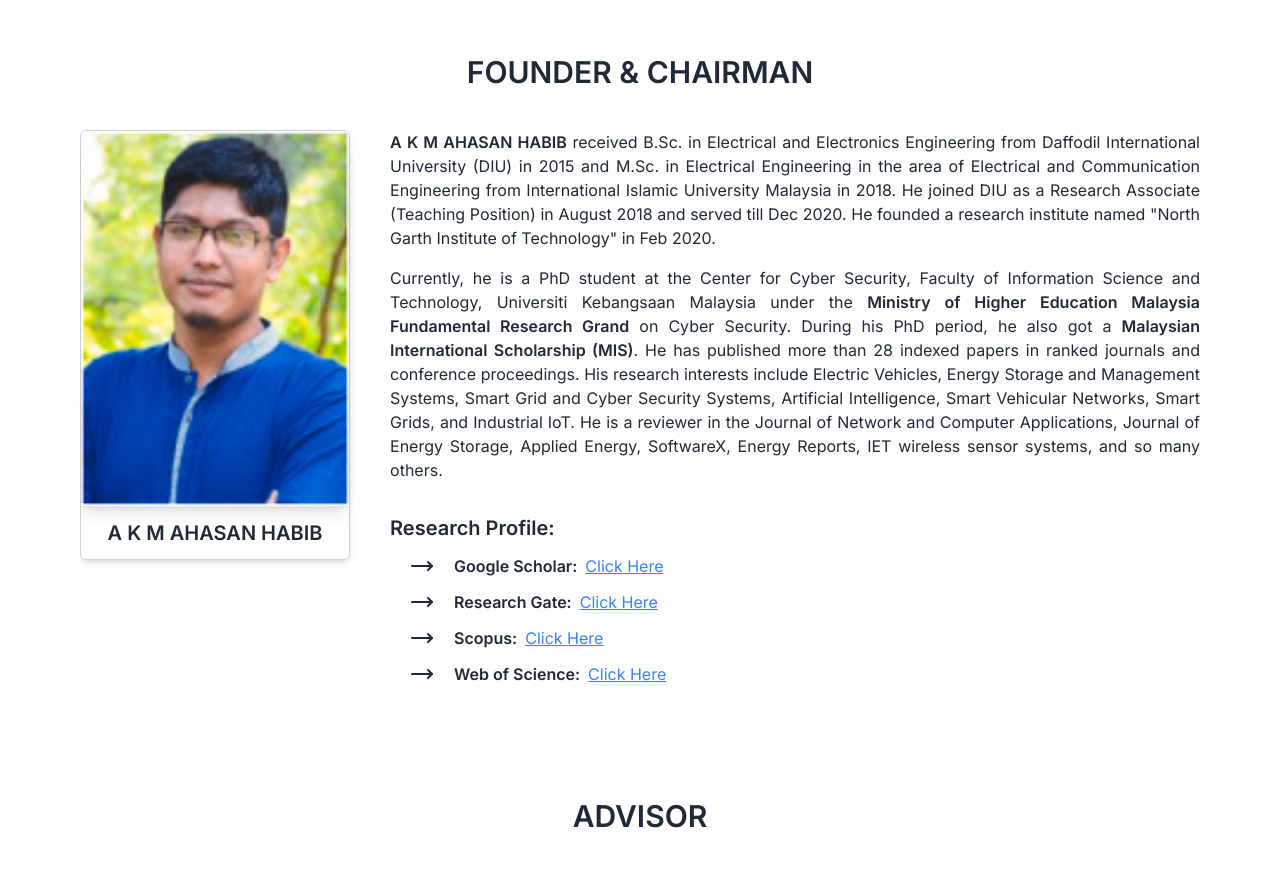
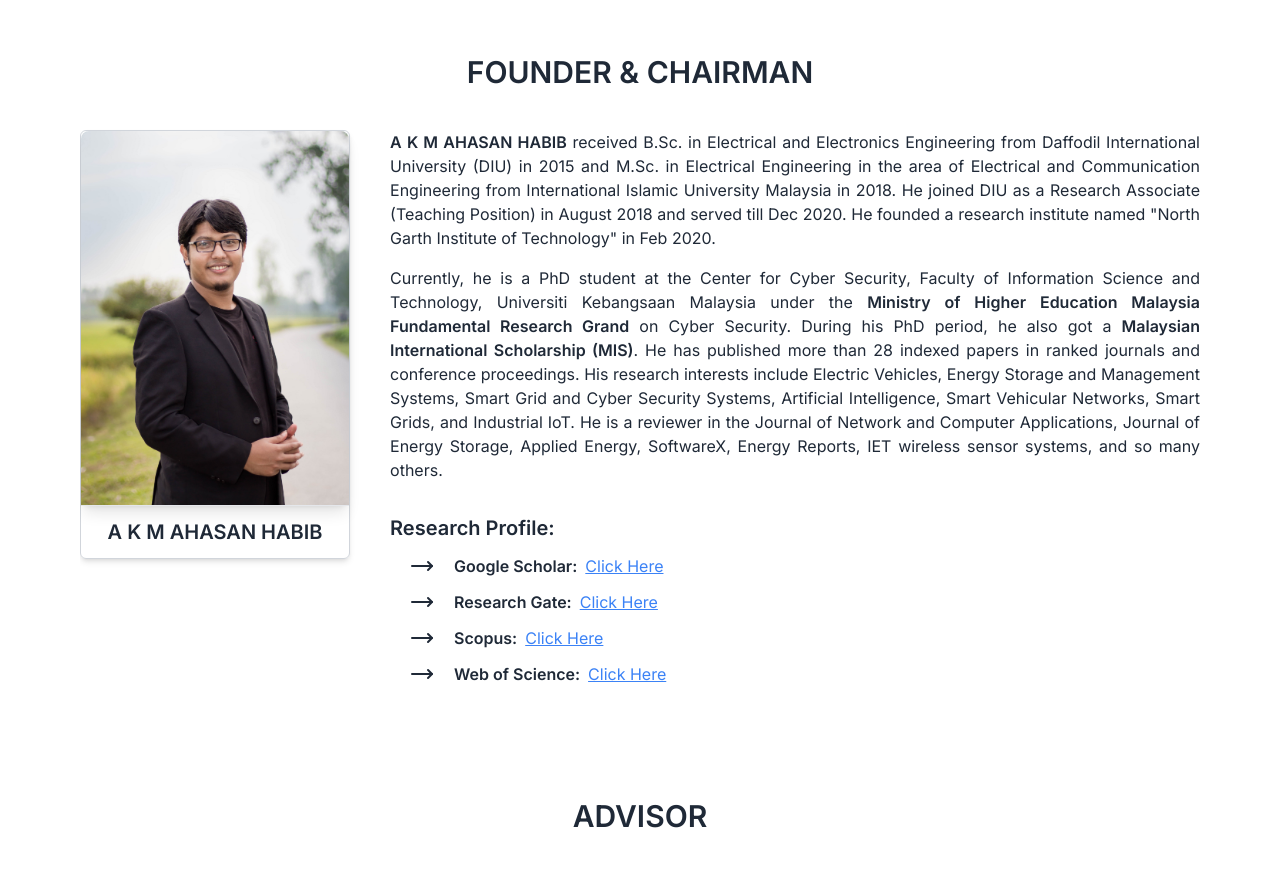
Before and after one commit to Md-Mobassher/ngit-research-foundation, a Next.js app: page / in a window 1280 px wide. Shown: the part 1440-2312 px from the top of the page. Built offline with nearby package versions, Linux system fonts and the light colour scheme.

Commit message:
image updated

```diff
--- a/src/assets/index.ts
+++ b/src/assets/index.ts
@@ -24,7 +24,7 @@ const assets = {
     banner7: require("@/assets/banner/banner-7.png"),
   },
   governance: {
-    founder: require("@/assets/governance/founder.png"),
+    founder: require("@/assets/governance/founder.jpg"),
     advisor: require("@/assets/governance/advisor.png"),
     itSpecialist: require("@/assets/governance/mobassher.png"),
   },
```
Also changed, not shown: src/assets/governance/founder.jpg (added), src/assets/governance/founder.png (deleted).
